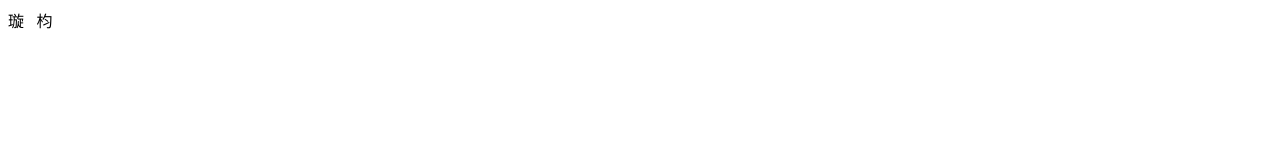
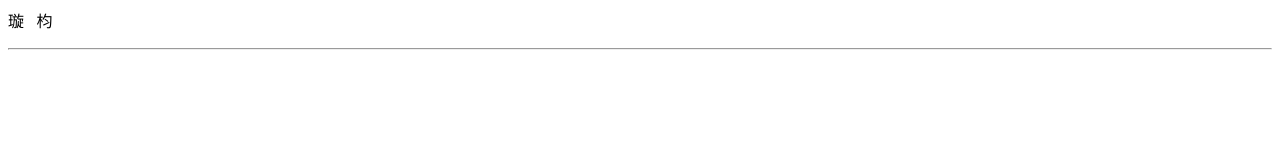
Before and after one commit to wmjtyc/wmjtyc.github.io, a plain HTML site: page index.html in a window 1280 px wide. Drawn offline with Linux system fonts and the light colour scheme.

Commit message:
Update index.html

```diff
--- a/index.html
+++ b/index.html
@@ -5,13 +5,13 @@
 <meta name="GENERATOR" content="Microsoft FrontPage 5.0">
 <meta name="ProgId" content="FrontPage.Editor.Document">
 <meta http-equiv="Content-Type" content="text/html; charset=gb2312">
-<title>ÌâÄ¿½²½â--ÓÀ´°</title>
+<title>题目讲解--永窗</title>
 </head>
 
 <body>
 
 <p>语文</p>
-
+<hr>
 </body>
 
 </html>
```
